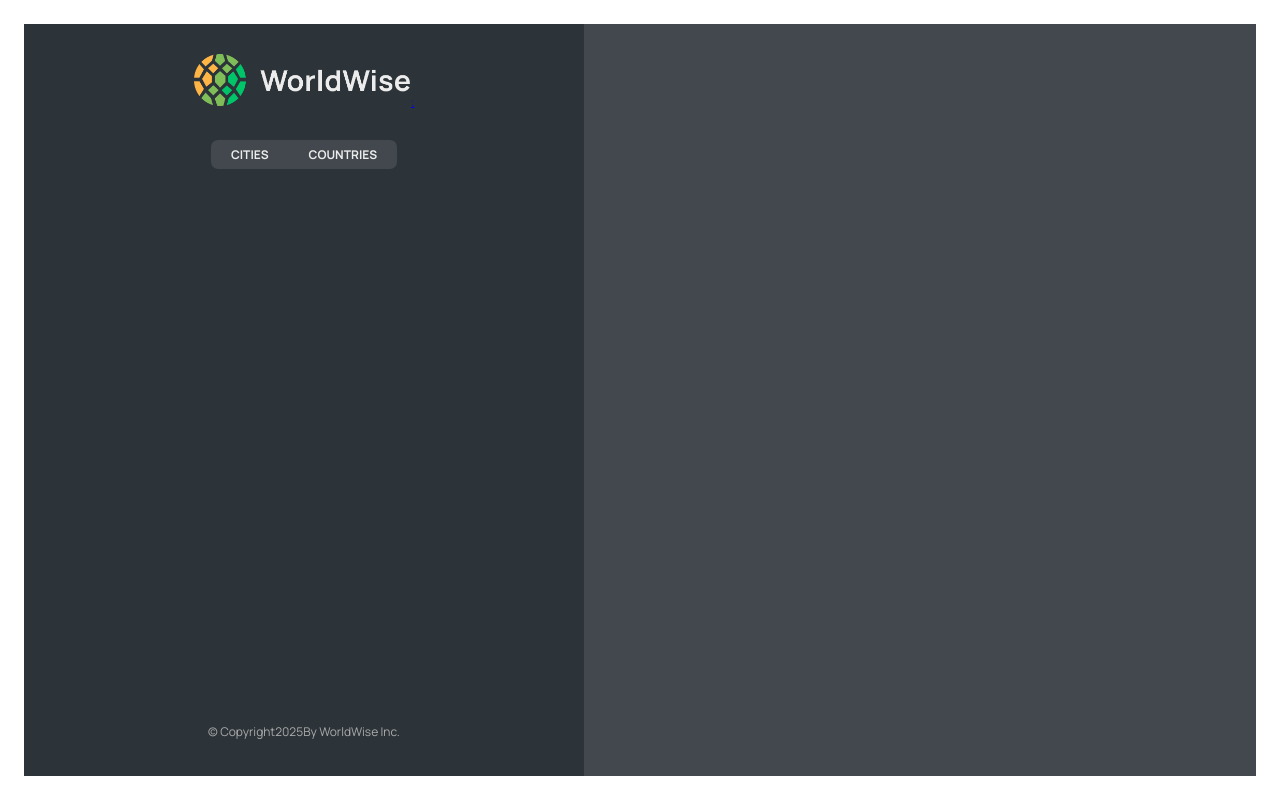
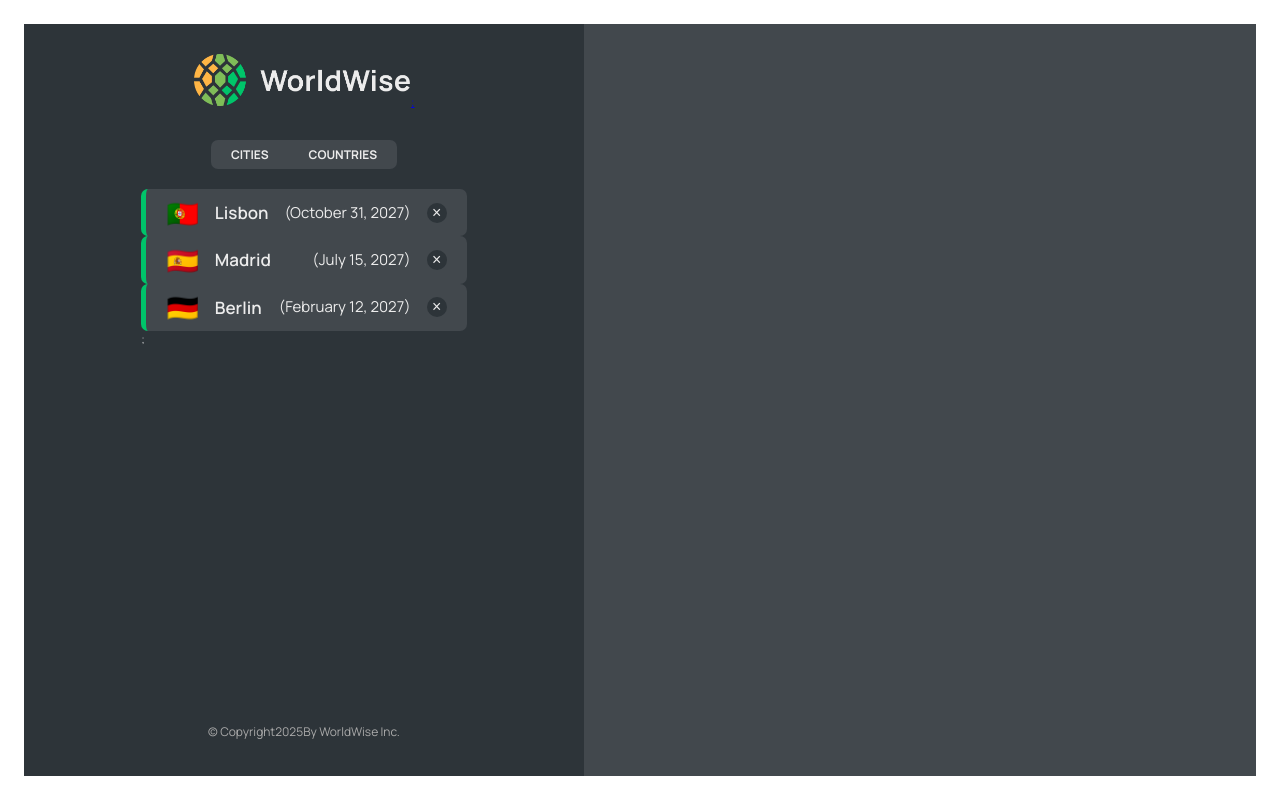
Before and after one commit to EmanueleZii/WorldWise_React_Application, a React (Vite) app: page /app in a window 1280 px wide. Built offline with nearby package versions, Linux system fonts and the light colour scheme; data requests are answered from the project's data file.

Commit message:
citylisten

```diff
--- a/package.json
+++ b/package.json
@@ -8,7 +8,7 @@
     "build": "vite build",
     "lint": "eslint . --ext js,jsx --report-unused-disable-directives --max-warnings 0",
     "preview": "vite preview",
-    "server": "json-server --watch data/cities.json --port 9000"
+    "server": "json-server --watch data/cities.json --port 9000 --delay 500"
   },
   "dependencies": {
     "json-server": "^1.0.0-beta.3",
--- a/src/App.jsx
+++ b/src/App.jsx
@@ -1,3 +1,4 @@
+/* eslint-disable */
 import { BrowserRouter, Route, Routes } from "react-router-dom";
 import Product from "./pages/Product";
 import Homepage from "./pages/homepage";
@@ -6,8 +7,31 @@
 import AppLayout from "./pages/AppLayout";
 import Login from "./pages/Login";
 import CityList from "./components/CityList";
+import { useEffect, useState } from "react";
+
+
+  const BASE_URL = `http://localhost:9000`;
 
  function App() {
+
+  const [cities, setCities] = useState([]);
+  const [isLoading,  setIsLoading] = useState(false);
+
+  useEffect(function() {
+    async function fetchCities() {
+      try {
+        setIsLoading(true);
+        const res = await fetch(`${BASE_URL}/cities`);
+        const data = await res.json();
+        setCities(data);
+      } catch {
+        alert("Error Loading data")
+      } finally {
+        setIsLoading(false);
+      }
+    }
+    fetchCities();
+  }, []);
 
   return (
       <BrowserRouter>
@@ -16,8 +40,14 @@
           <Route path="product" element={<Product />} />
           <Route path="pricing" element={<Pricing />} />
           <Route path="app" element={<AppLayout />} >
-            <Route index  element={<CityList />} />
-            <Route path="cities" element={<CityList />} />
+            <Route
+              index
+              element={<CityList cities={cities} isLoading={isLoading} />}
+            />
+            <Route
+              path="cities"
+              element={<CityList cities={cities} isLoading={isLoading} />}
+            />
             <Route path="countries" element={<div>List Of Countries</div>} />
             <Route path="form" element={<div>Form</div>} />
           </Route>
--- /dev/null
+++ b/src/components/CityItems.jsx
@@ -0,0 +1,25 @@
+/* eslint-disable */
+import  styles from './CityItem.module.css';
+
+const formatDate = (date) =>
+    new Intl.DateTimeFormat("en", {
+      day: "numeric",
+      month: "long",
+      year: "numeric",
+    }).format(new Date(date));
+
+function CityItems({ city }) {
+
+    const {cityName, emoji, date} = city;
+
+   return (
+        <li className={styles.cityItem}>
+            <span className={styles.emoji}>{emoji}</span>
+            <h3 className={styles.name}>{cityName}</h3>
+            <time className={styles.date}> ({formatDate(date)}) </time>
+            <button className={styles.deleteBtn}>&times;</button>
+        </li>
+  )
+}
+
+export default CityItems;
--- a/src/components/CityList.jsx
+++ b/src/components/CityList.jsx
@@ -1,12 +1,25 @@
+/* eslint-disable */
+
+import Spinner from './Spinner';
+import CityItems from './CityItems';
 import styles from './CityList.module.css';
+import Message from './Message';
 
- function CityList() {
+ function CityList({ cities, isLoading }) {
+
+  if (isLoading) return <Spinner />
+
+  if (!cities.length) return <Message message="Add you first city by clicking on a city on the map please" />
 
   return (
     <ul className={styles.CityList}>
+        {cities.map((city) => (
+             <CityItems key={city.id} city={city} />
+         ))};
 
     </ul>
-  )
+  );
+
 }
 
 export default  CityList;
--- a/src/components/Message.jsx
+++ b/src/components/Message.jsx
@@ -1,3 +1,4 @@
+/* eslint-disable */
 import styles from "./Message.module.css";
 
 function Message({ message }) {
```
Also changed, not shown: data/cities_backup.json (added, +40 -0 lines).
